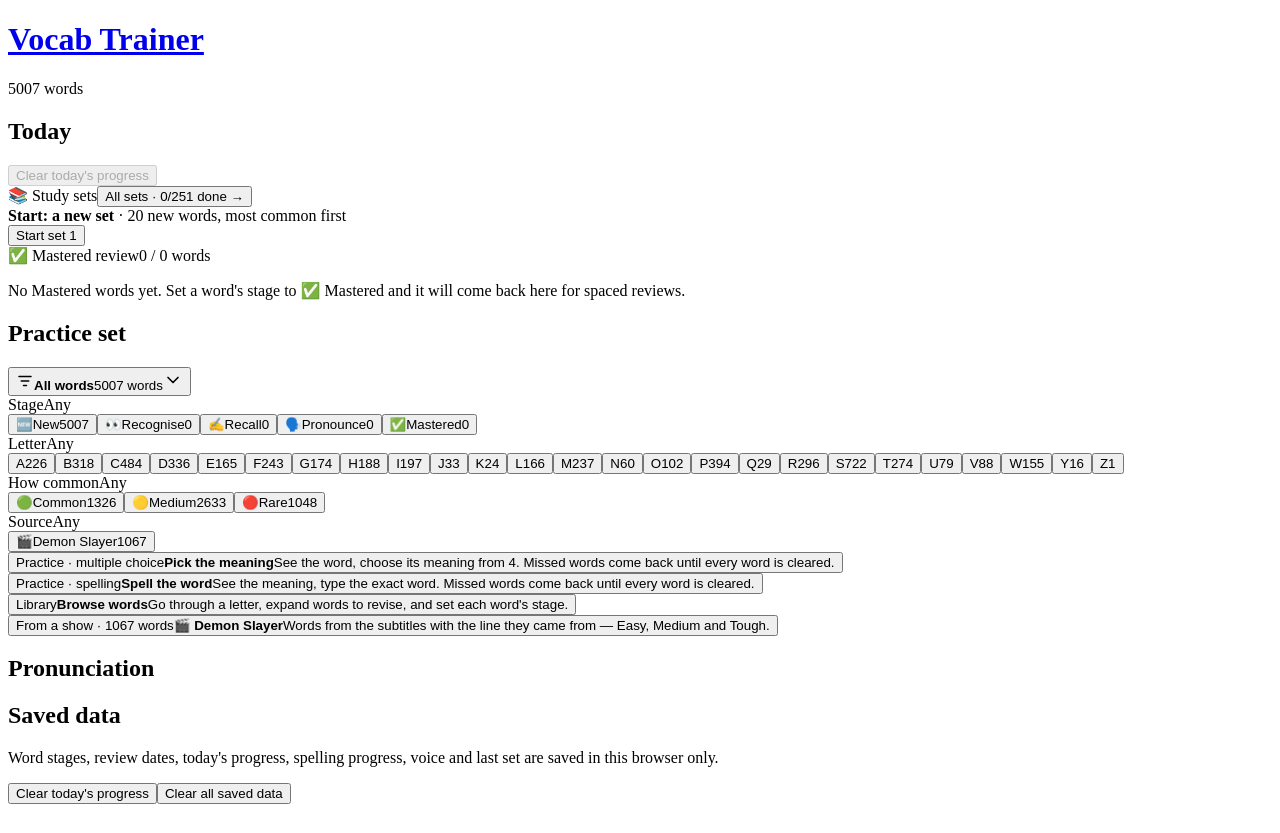
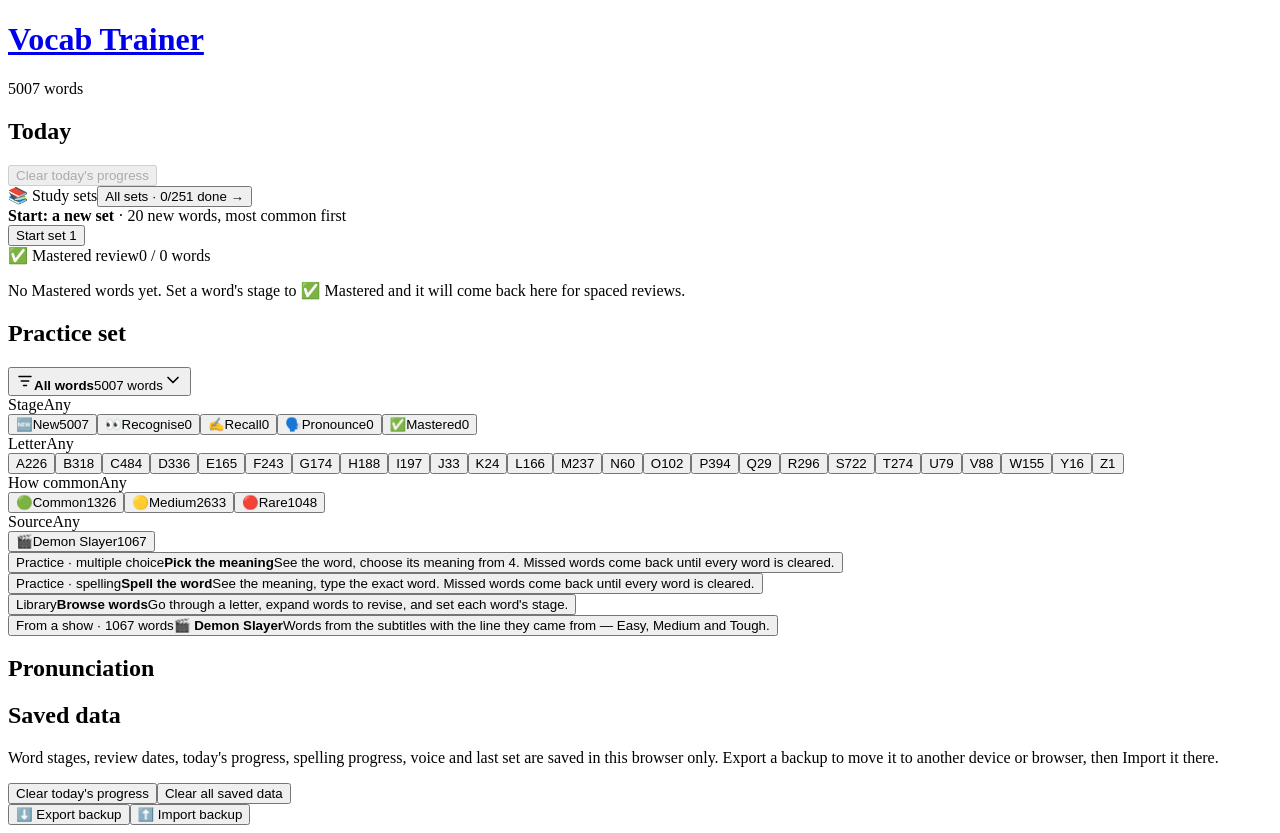
Before and after one commit to madhavrjha/top-ten, a React (Vite) app: page / in a window 1280 px wide. Before the commit the page ends 812 px from the top, so only its background shows below. Built offline with nearby package versions, Linux system fonts and the light colour scheme; the HTML template or start-up script is replaced by a standard one.

Commit message:
Add export and import of saved data
Export backup downloads every vocab.* localStorage key as JSON; Import
backup checks the file, confirms, replaces the saved data and reloads.

Co-Authored-By: Claude Opus 5.5 <noreply@anthropic.com>

```diff
--- a/src/App.jsx
+++ b/src/App.jsx
@@ -1,6 +1,6 @@
 import { useCallback, useEffect, useMemo, useRef, useState } from 'react';
 import { WORDS } from './words.js';
-import { clearSavedData } from './utils.js';
+import { clearSavedData, exportSavedData, readBackup, importSavedData, today as todayDate } from './utils.js';
 import { buildSet } from './sets.js';
 import { loadStages, saveStages, setStage, gradeReview, undoReviews, isDue, reviewedToday, dueLabel } from './stages.js';
 import { loadSpell } from './spellProgress.js';
@@ -122,6 +122,43 @@ export default function App() {
     setToast('Saved data cleared.');
   };
 
+  // Downloads every vocab.* key as a JSON file.
+  const exportData = () => {
+    try {
+      const blob = new Blob([JSON.stringify(exportSavedData(), null, 2)], { type: 'application/json' });
+      const url = URL.createObjectURL(blob);
+      const a = document.createElement('a');
+      a.href = url;
+      a.download = `vocab-backup-${todayDate()}.json`;
+      a.click();
+      URL.revokeObjectURL(url);
+      setToast('Backup downloaded.');
+    } catch {
+      setToast("Couldn't export — this browser is blocking storage (private mode?).");
+    }
+  };
+
+  // Replaces this browser's saved data with a backup file, then reloads so every screen picks it up.
+  const importData = async file => {
+    let entries, backup;
+    try {
+      backup = JSON.parse(await file.text());
+      entries = readBackup(backup);
+    } catch (e) {
+      setToast(e instanceof SyntaxError ? "This file isn't valid JSON." : e.message);
+      return;
+    }
+    const when = backup.exported ? ` from ${new Date(backup.exported).toLocaleString()}` : '';
+    if (!window.confirm(`Import the backup${when}? It replaces all saved data in this browser (stages, study sets, progress, voice).`)) return;
+    try {
+      importSavedData(entries);
+    } catch {
+      setToast("Couldn't import — this browser is blocking storage (private mode?).");
+      return;
+    }
+    window.location.reload();
+  };
+
   // A practice set is a filter over stage, letter and rarity (see sets.js).
   const stageOfWord = useCallback(w => stages[w.lower]?.stage || 'new', [stages]);
   const practiceSet = useMemo(
@@ -233,6 +270,8 @@ export default function App() {
           onOpenShow={slug => navigate(`/show/${slug}`)}
           onClearToday={clearProgress}
           onClearData={clearData}
+          onExport={exportData}
+          onImport={importData}
           dataVersion={dataVersion}
           hasWords={WORDS.length > 0}
         />
--- a/src/components/Home.jsx
+++ b/src/components/Home.jsx
@@ -1,12 +1,14 @@
+import { useRef } from 'react';
 import SetPicker from './SetPicker.jsx';
 import VoicePicker from './VoicePicker.jsx';
 import Today from './Today.jsx';
 import { stageInfo } from '../stages.js';
 
 export default function Home({
-  picker, onSetChange, practiceSet, quizSaved, onPick, today, shows, onOpenShow, onClearToday, onClearData, dataVersion,
-  hasWords,
+  picker, onSetChange, practiceSet, quizSaved, onPick, today, shows, onOpenShow, onClearToday, onClearData, onExport,
+  onImport, dataVersion, hasWords,
 }) {
+  const fileInput = useRef(null);
   const count = practiceSet.words.length;
 
   return (
@@ -61,12 +63,27 @@ export default function Home({
       <div className="saved-data">
         <p className="muted small-text">
           Word stages, review dates, today's progress, spelling progress, voice and last set are saved in this
-          browser only.
+          browser only. Export a backup to move it to another device or browser, then Import it there.
         </p>
         <div className="row-left">
           <button type="button" className="ghost" onClick={onClearToday}>Clear today's progress</button>
           <button type="button" className="ghost danger" onClick={onClearData}>Clear all saved data</button>
         </div>
+        <div className="row-left">
+          <button type="button" className="ghost" onClick={onExport}>⬇️ Export backup</button>
+          <button type="button" className="ghost" onClick={() => fileInput.current.click()}>⬆️ Import backup</button>
+          <input
+            ref={fileInput}
+            type="file"
+            accept="application/json,.json"
+            hidden
+            onChange={e => {
+              const file = e.target.files[0];
+              e.target.value = ''; // so picking the same file again still fires
+              if (file) onImport(file);
+            }}
+          />
+        </div>
       </div>
     </section>
   );
--- a/src/utils.js
+++ b/src/utils.js
@@ -70,3 +70,28 @@ export function clearSavedData() {
     return false;
   }
 }
+
+// Backup of every vocab.* key, as { app, version, exported, data: { key: raw string } }.
+export function exportSavedData() {
+  const data = {};
+  for (const k of Object.keys(localStorage).filter(k => k.startsWith('vocab.')).sort()) {
+    data[k] = localStorage.getItem(k);
+  }
+  return { app: 'vocab-trainer', version: 1, exported: new Date().toISOString(), data };
+}
+
+// Checks a parsed backup file; returns its vocab.* entries or throws with a readable message.
+export function readBackup(backup) {
+  if (!backup || backup.app !== 'vocab-trainer' || typeof backup.data !== 'object' || !backup.data) {
+    throw new Error("This file isn't a Vocab Trainer backup.");
+  }
+  const entries = Object.entries(backup.data).filter(([k, v]) => k.startsWith('vocab.') && typeof v === 'string');
+  if (!entries.length) throw new Error('This backup has no saved data in it.');
+  return entries;
+}
+
+// Replaces all vocab.* keys with the backup's entries (from readBackup).
+export function importSavedData(entries) {
+  clearSavedData();
+  for (const [k, v] of entries) localStorage.setItem(k, v);
+}
```
Also changed, not shown: 1 other file (tests, documents, lock files or other folders).
